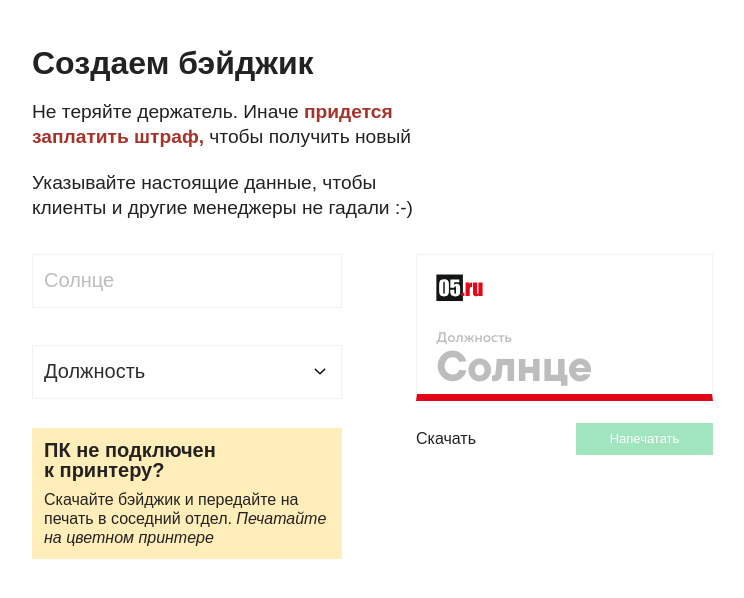
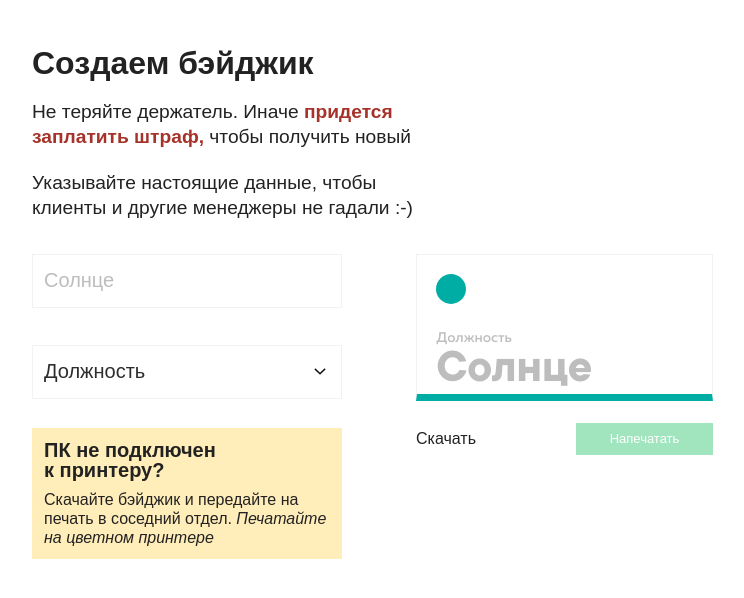
Before and after one commit to sekkeio/me, a PHP site: page /gen-bange/index.html in a window 1280 px wide. Shown: the top 598 px of the page, without its empty margins (3-747 px from the left). Run offline with PHP 8.4, Linux system fonts and the light colour scheme.

Commit message:
feat: replace brand logo and color

```diff
--- a/gen-bange/css/style.css
+++ b/gen-bange/css/style.css
@@ -161,7 +161,7 @@ html, body {
   width: 297px;
   padding: 19.51px 0 0 19.31px;
   border: 0.25px solid #F2F2F2;
-  border-bottom: 2mm solid #E10718; }
+  border-bottom: 2mm solid #00ada4; }
 
 .result_brand-logo {
   background: url(../img/05.svg) no-repeat;
```
Also changed, not shown: gen-bange/img/05.svg.
